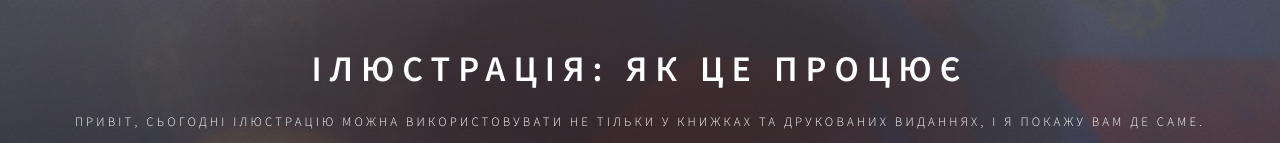
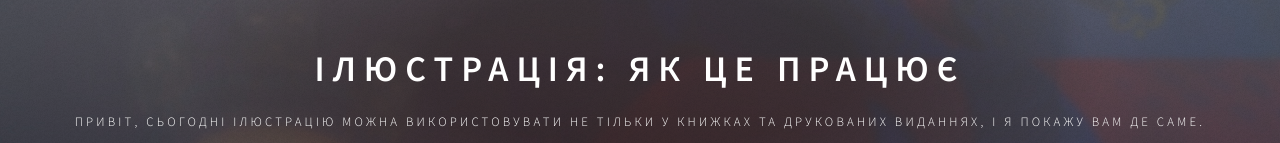
Before and after one commit to titova-mariia/titova-mariia.github.io, a plain HTML site: page index.html in a window 1280 px wide. Shown: the part 315-458 px from the top of the page. Drawn offline with Linux system fonts and the light colour scheme.

Commit message:
Update index.html

```diff
--- a/index.html
+++ b/index.html
@@ -20,7 +20,7 @@
 						</div>
 						<div class="content">
 							<div class="inner">
-								<h1>Ілюстрація: як це процює</h1>
+								<h1>Ілюстрація: як це працює</h1>
 								<p>Привіт, сьогодні ілюстрацію можна використовувати не тільки у книжках та друкованих виданнях, і я покажу вам де саме.</p>
 							</div>
 						</div>
```
